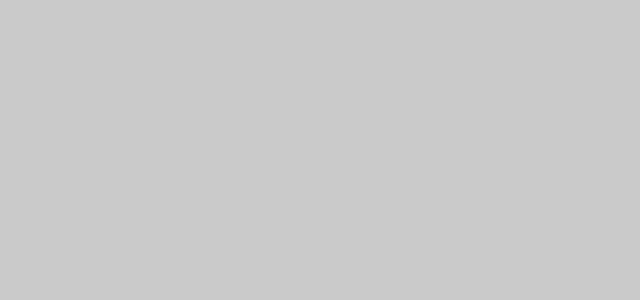
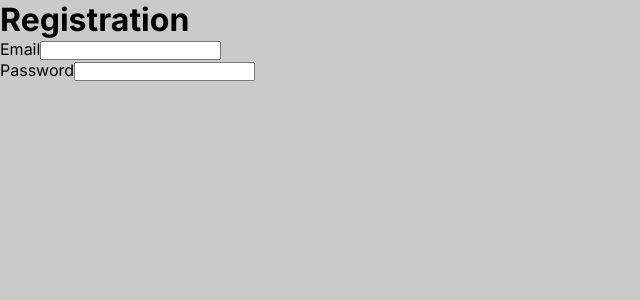
Before and after one commit to Taps73r/OnlineShop, a Next.js app: page /registration in a window 1280 px wide. Shown: the top 300 px of the page, without its empty margins (0-640 px from the left). Built offline with nearby package versions, Linux system fonts and the light colour scheme.

Commit message:
add react hook form

```diff
--- a/package.json
+++ b/package.json
@@ -14,6 +14,7 @@
     "next": "14.1.0",
     "react": "^18",
     "react-dom": "^18",
+    "react-hook-form": "^7.50.0",
     "sass": "^1.70.0"
   },
   "devDependencies": {
--- a/src/components/Registration/RegistrationForm/RegistrationForm.tsx
+++ b/src/components/Registration/RegistrationForm/RegistrationForm.tsx
@@ -1,7 +1,18 @@
 import "./RegistrationForm.scss";
+import { useForm, SubmitHandler } from "react-hook-form";
 
-export function RegistrationForm() {
-    return <div>
-
-    </div>;
+export function RegistrationForm(): JSX.Element {
+    return (
+        <form>
+            <h1>Registration</h1>
+            <div>
+                <label htmlFor="email">Email</label>
+                <input type="email" name="email" />
+            </div>
+            <div>
+                <label htmlFor="password">Password</label>
+                <input type="password" name="password" />
+            </div>
+        </form>
+    );
 }
```
Also changed, not shown: 1 other file (tests, documents, lock files or other folders).
